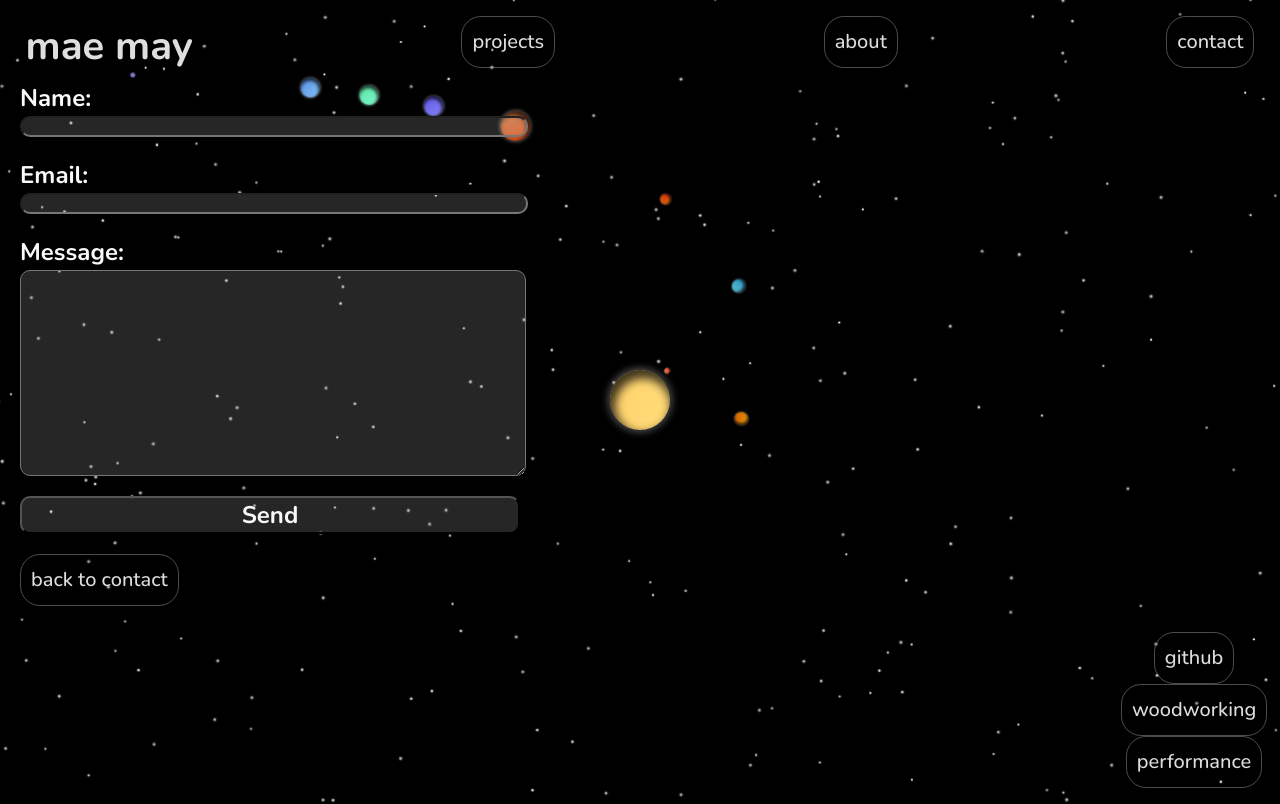
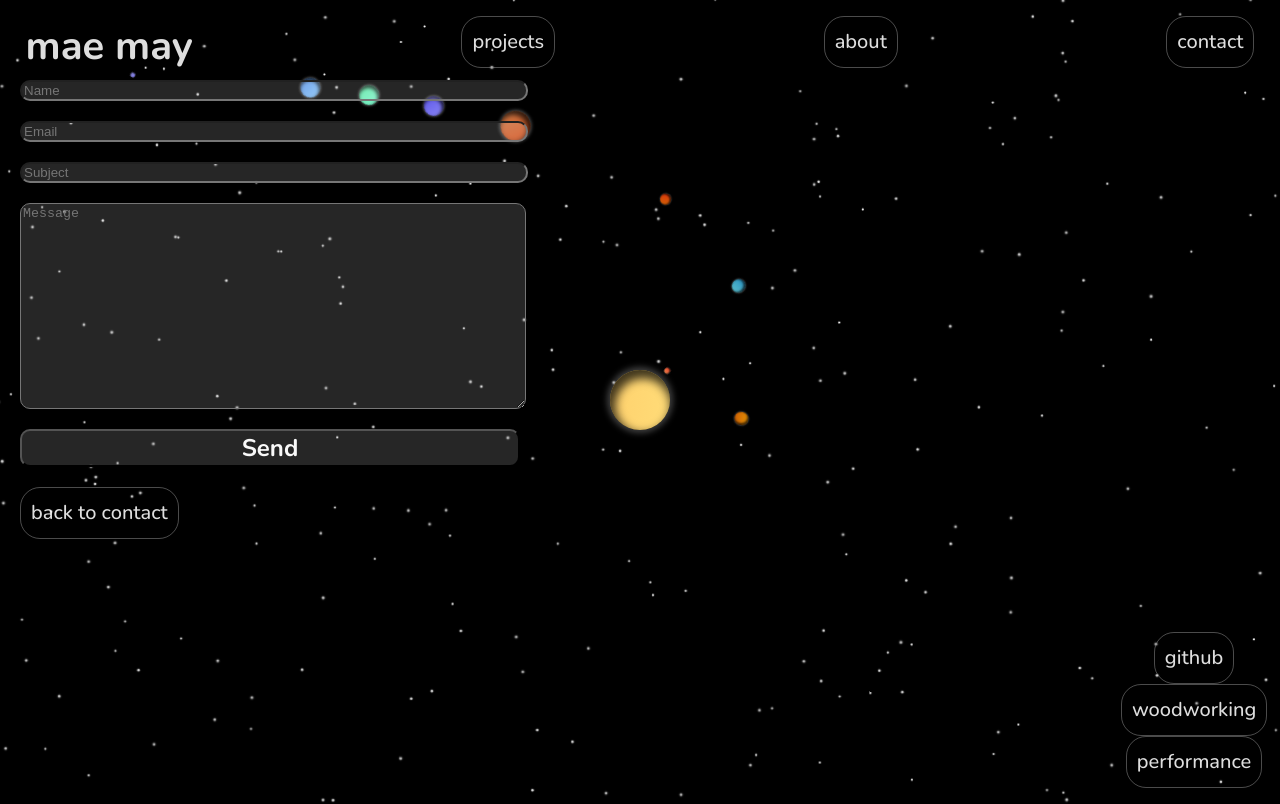
Before and after one commit to maemay85/projectRFB, a React (Vite) app: page /email in a window 1280 px wide. Shown: the top 804 px of the page. Built offline with nearby package versions, Linux system fonts and the light colour scheme.

Commit message:
first attempt to fix email template

```diff
--- a/src/components/EmailContactForm.jsx
+++ b/src/components/EmailContactForm.jsx
@@ -13,20 +13,24 @@ const EmailContactForm = () => {
 
     emailjs.sendForm('service_f0weiij', 'template_9tf6q6f', form.current, 'hxHheb-8UKemaGtn8').then((result) => {
       console.log(result.text);
+      alert("message sent!")
     }, (error) => {
       console.log(error.text);
     })
+    e.target.reset()
   }
 
   return (
     <>
       <form ref={form} onSubmit={sendEmail}>
-        <label>Name:</label>
-        <input type="text" name="user_name" />
-        <label>Email:</label>
-        <input type="email" name="user_email" />
-        <label>Message:</label>
-        <textarea name="message" />
+
+        <input type="text" placeholder="Name" name="name" />
+
+        <input type="email" placeholder="Email" name="email" />
+
+        <input type="text" placeholder="Subject" name="subject" />
+
+        <textarea placeholder="Message" name="message" />
         <input type="submit" value="Send" className="submit" />
       </form>
       <SpaceLink>
```
